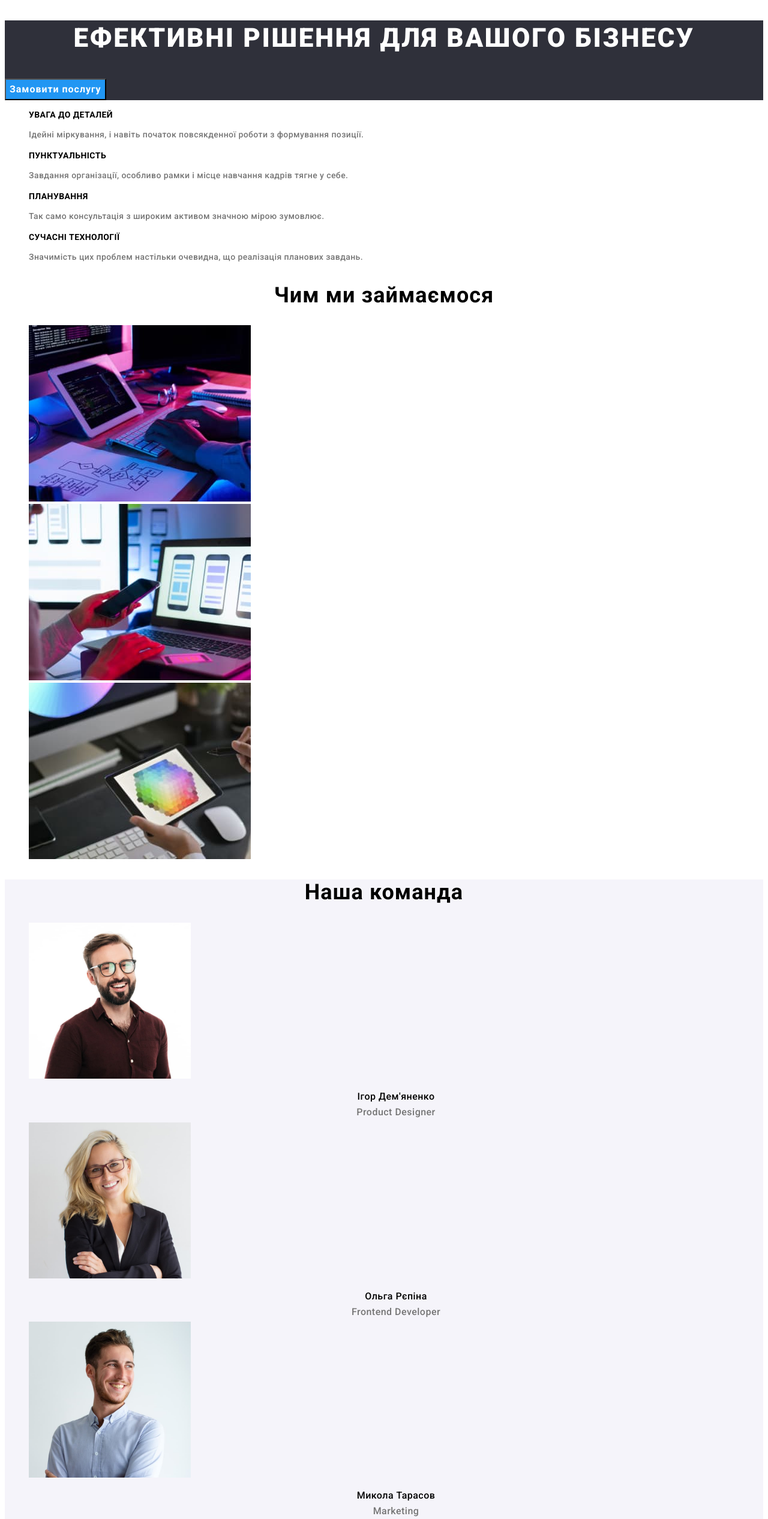
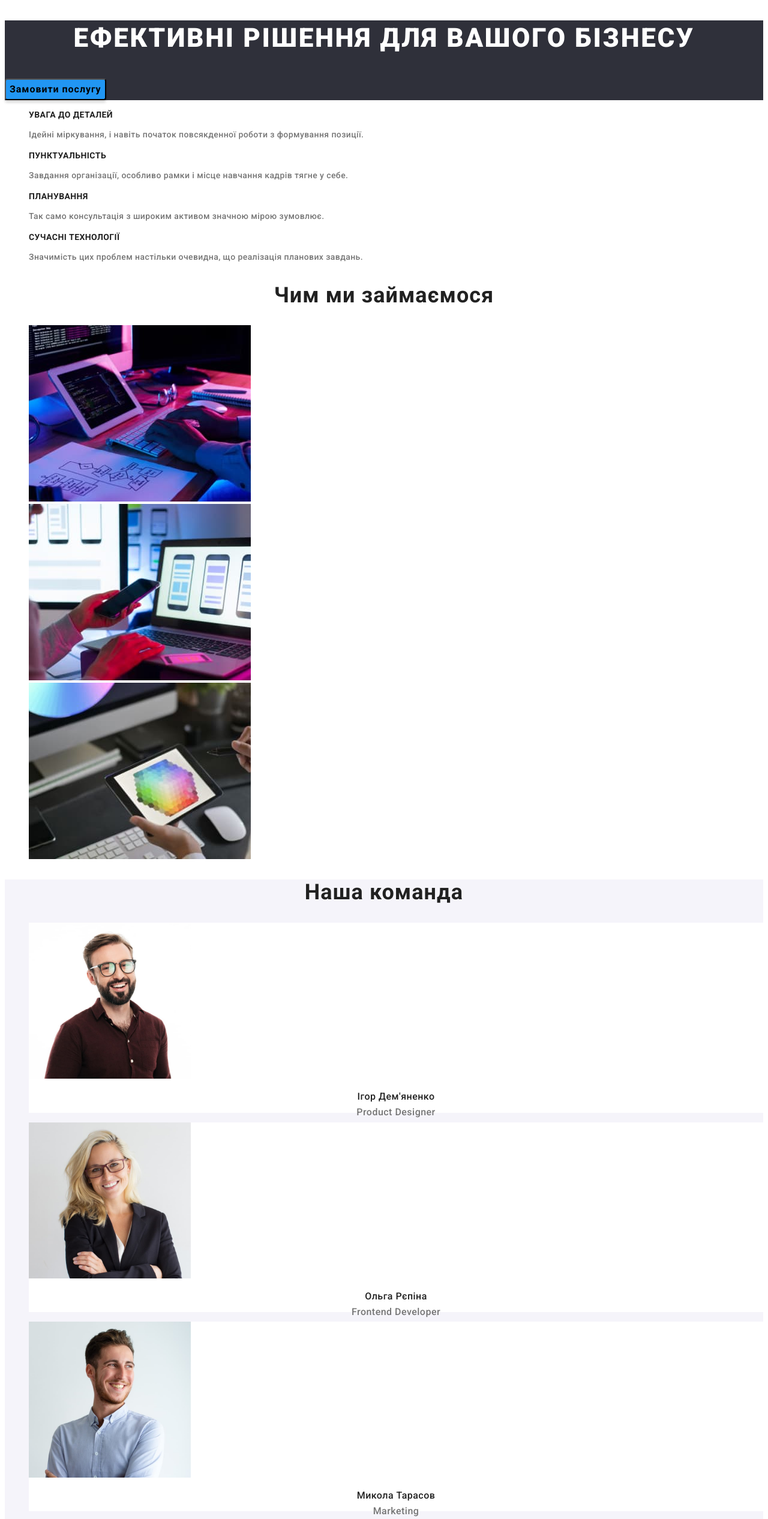
Before and after one commit to Bigtoxa766/goit-markup-hw-02, a plain HTML site: page index.html in a window 1280 px wide. Shown: the part 168-2700 px from the top of the page at 60% size. Drawn offline with Linux system fonts and the light colour scheme.

Commit message:
ДЗ2. Виконані правки від ментора

```diff
--- a/css/styles.css
+++ b/css/styles.css
@@ -10,6 +10,7 @@
 
 body{
   font-family: Roboto;
+  color: var(--main-text-color);
   background-color: var(--main-background-color)
 }
 .link {
@@ -82,17 +83,15 @@ color: var(--accent-color)
     font-weight: 700;
     font-size: 16px;
     line-height: 1.88;
-    display: flex;
-    align-items: center;
-    text-align: center;
     letter-spacing: 0.06em;
-    color: #ffffff;
     background-color: var(--accent-color);
     cursor: pointer;
+    box-shadow: 0px 4px 4px rgba(0, 0, 0, 0.15);
+    border-radius: 4px;
 }
 .hero-btn:hover,
 .hero-btn:focus{
-  color: var(--main-text-color);
+  background-color: #188CE8;
 }
 /* ---------------advantage--------------- */
 
@@ -156,6 +155,9 @@ color: var(--accent-color)
     text-align: center;
     letter-spacing: 0.03em;
     color: var(--secondary-text-color);
+}
+.team-list{
+  background-color: #FFFFFF;
 }
 /* --------------------footer------------------ */
 .logo-footer {
--- a/index.html
+++ b/index.html
@@ -17,7 +17,7 @@
     <header>
       <nav class="site-nav">
         <a href="./index.html" class="logo">
-          <span class="logo-accent">Web</span> Studio</a
+          <span class="logo-accent">Web</span>Studio</a
         >
         <ul class="nav">
           <li>
@@ -116,30 +116,27 @@
       <section class="section-team">
         <h2 class="section-title">Наша команда</h2>
         <ul class="team">
-          <li>
+          <li class="team-list">
             <img src="./images/igor.jpg" alt="Фото Ігоря" width="270" />
             <h3 class="team-title">Ігор Дем'яненко</h3>
             <p lang="en" class="team-text">Product Designer</p>
           </li>
-          <li>
+          <li class="team-list">
             <img src="./images/olga.jpg" alt="Фото Ольги" width="270" />
             <h3 class="team-title">Ольга Рєпіна</h3>
             <p lang="en" class="team-text">Frontend Developer</p>
           </li>
-          <li>
+          <li class="team-list">
             <img src="./images/mykola.jpg" alt="Фото Миколи" width="270" />
             <h3 class="team-title">Микола Тарасов</h3>
             <p lang="en" class="team-text">Marketing</p>
           </li>
-          <li>
+          <li class="team-list">
             <img src="./images/mykhail.jpg" alt="Фото Михайла" width="270" />
             <h3 class="team-title">Михайло Єрмаков</h3>
             <p lang="en" class="team-text">UI Designer</p>
           </li>
         </ul>
-      </section>
-      <section>
-        <h2 class="section-title">Постійні клієнти</h2>
       </section>
     </main>
     <footer class="footer">
@@ -159,7 +156,6 @@
           </li>
         </ul>
       </address>
-      <h2 class="join">Приєднуйтесь</h2>
     </footer>
   </body>
 </html>
```
Also changed, not shown: portfolio.html (+1 -1 lines).
